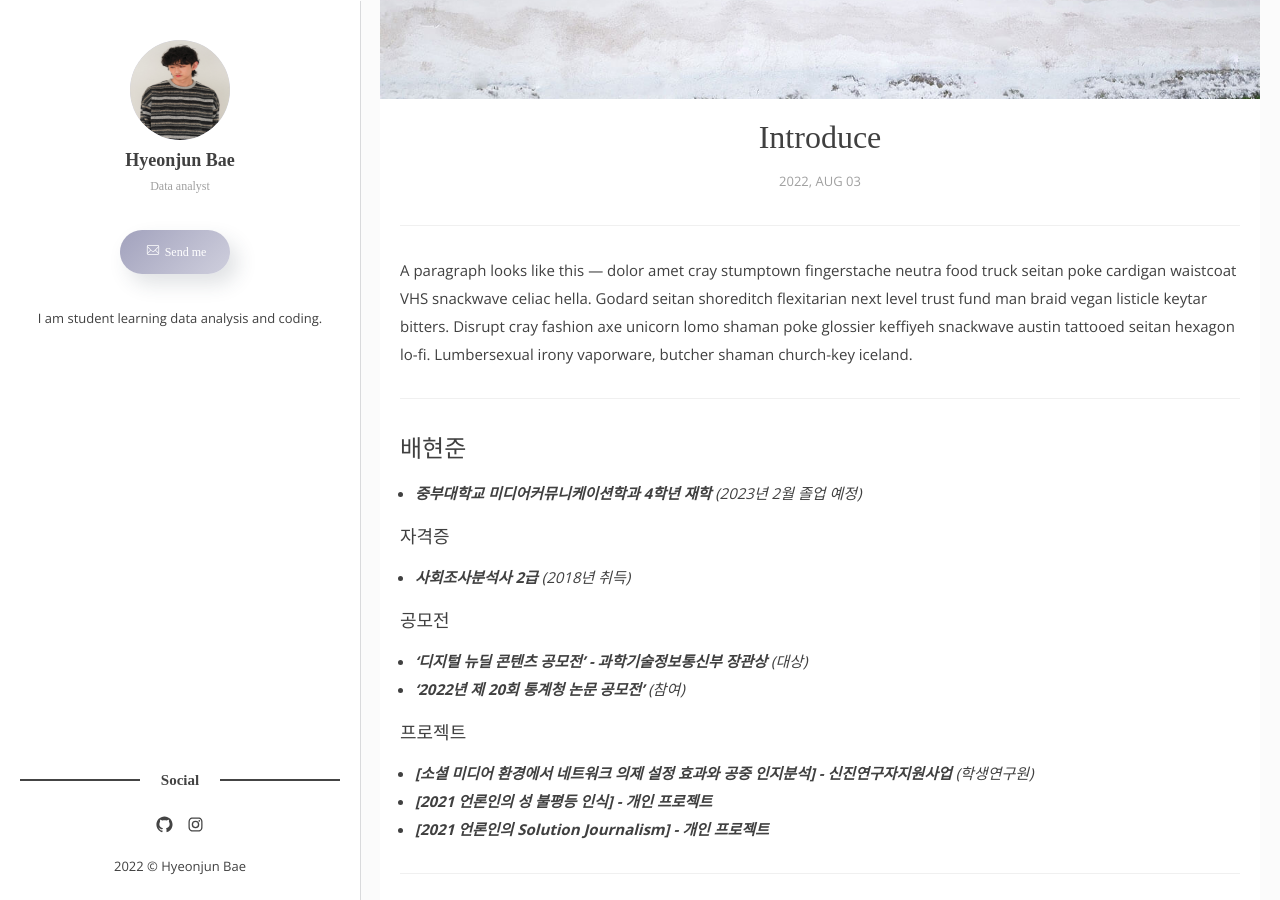
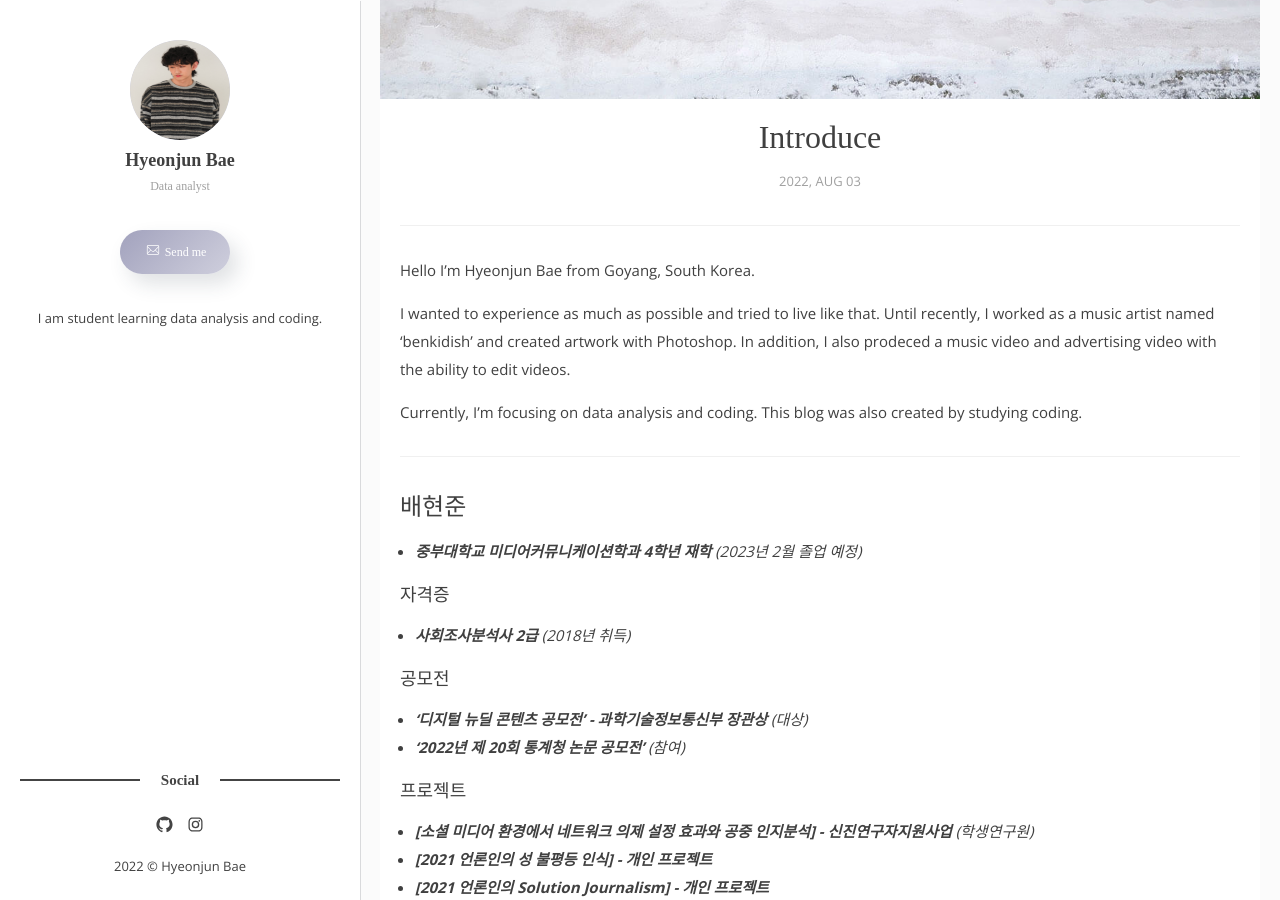
Before and after one commit to benben103/benben103.github.io, a Jekyll site: the page built from _posts/2022-08-05-Introduce.markdown, in a window 1280 px wide and 900 px high, scrolled down 414 px. Built offline with Jekyll 4.4.1, drawn with Linux system fonts in a browser that asks for light colours; some web fonts are replaced; comment, search, counter and statistics services are not loaded.

Commit message:
post edit

```diff
--- a/_posts/2022-08-05-Introduce.markdown
+++ b/_posts/2022-08-05-Introduce.markdown
@@ -7,7 +7,13 @@ tags: [rest, work]
 categories: rest
 ---
 ---
-A paragraph looks like this — dolor amet cray stumptown fingerstache neutra food truck seitan poke cardigan waistcoat VHS snackwave celiac hella. Godard seitan shoreditch flexitarian next level trust fund man braid vegan listicle keytar bitters. Disrupt cray fashion axe unicorn lomo shaman poke glossier keffiyeh snackwave austin tattooed seitan hexagon lo-fi. Lumbersexual irony vaporware, butcher shaman church-key iceland.
+Hello I'm Hyeonjun Bae from Goyang, South Korea.
+
+I wanted to experience as much as possible and tried to live like that. Until recently, I worked as a music artist named 'benkidish' and created artwork with Photoshop.
+In addition, I also prodeced a music video and advertising video with the ability to edit videos.
+
+
+Currently, I'm focusing on data analysis and coding. This blog was also created by studying coding.
 
 ***
 
@@ -41,7 +47,7 @@ A paragraph looks like this — dolor amet cray stumptown fingerstache neutra fo
 * 정규 앨범 [보통사람] - 2022.07.13
 {% endhighlight %}
 
-#### 디자인 활동
+#### [디자인 활동](https://grafolio.naver.com/ksylh1)
 {% highlight markdown %}
 * 2020.02.16 TOYCOIN [엄지손가락 (Feat. Kidd King)] 싱글 앨범커버 제작
 * 2020.03.29 TOYCOIN [방 (Feat. 009)] 싱글 앨범커버 제작
```
